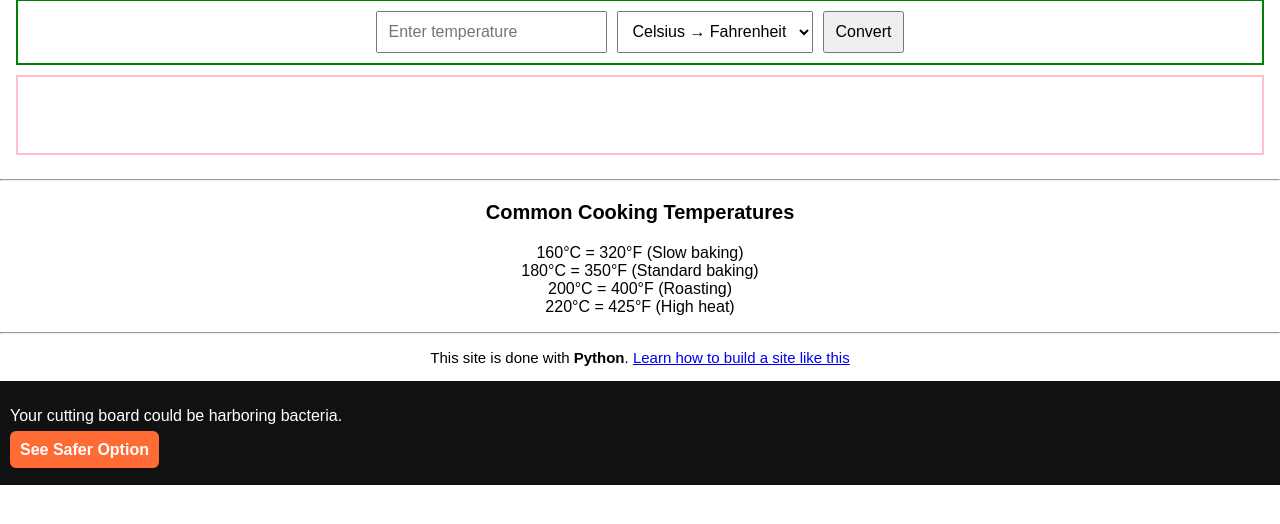
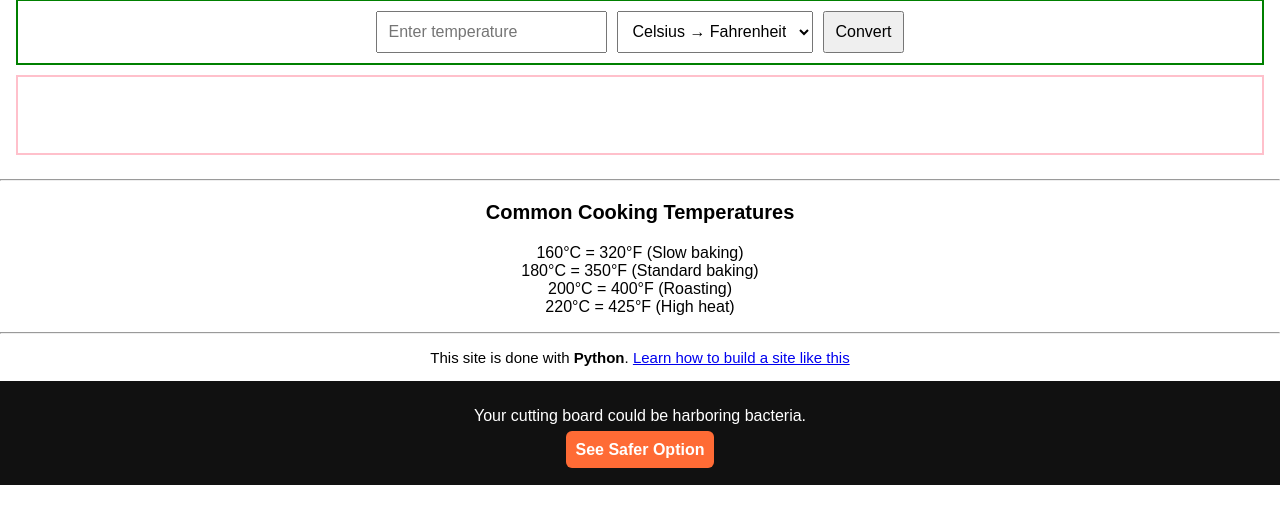
Before and after one commit to cxprofile/cooking-temp-converter, a Flask app: page / in a window 1280 px wide. Shown: the part 141-665 px from the top of the page. Run offline with Flask 3, Linux system fonts and the light colour scheme.

Commit message:
responsive2

```diff
--- a/templates/index.html
+++ b/templates/index.html
@@ -89,6 +89,12 @@ input, select, button {
   align-items: center;
   gap: 10px;
 }
+
+.cta-container {
+    max-width: auto;
+    min-height:50px;
+    text-align: center;
+  }
 
 .cta-button {
   background: #ff6b35;
```
